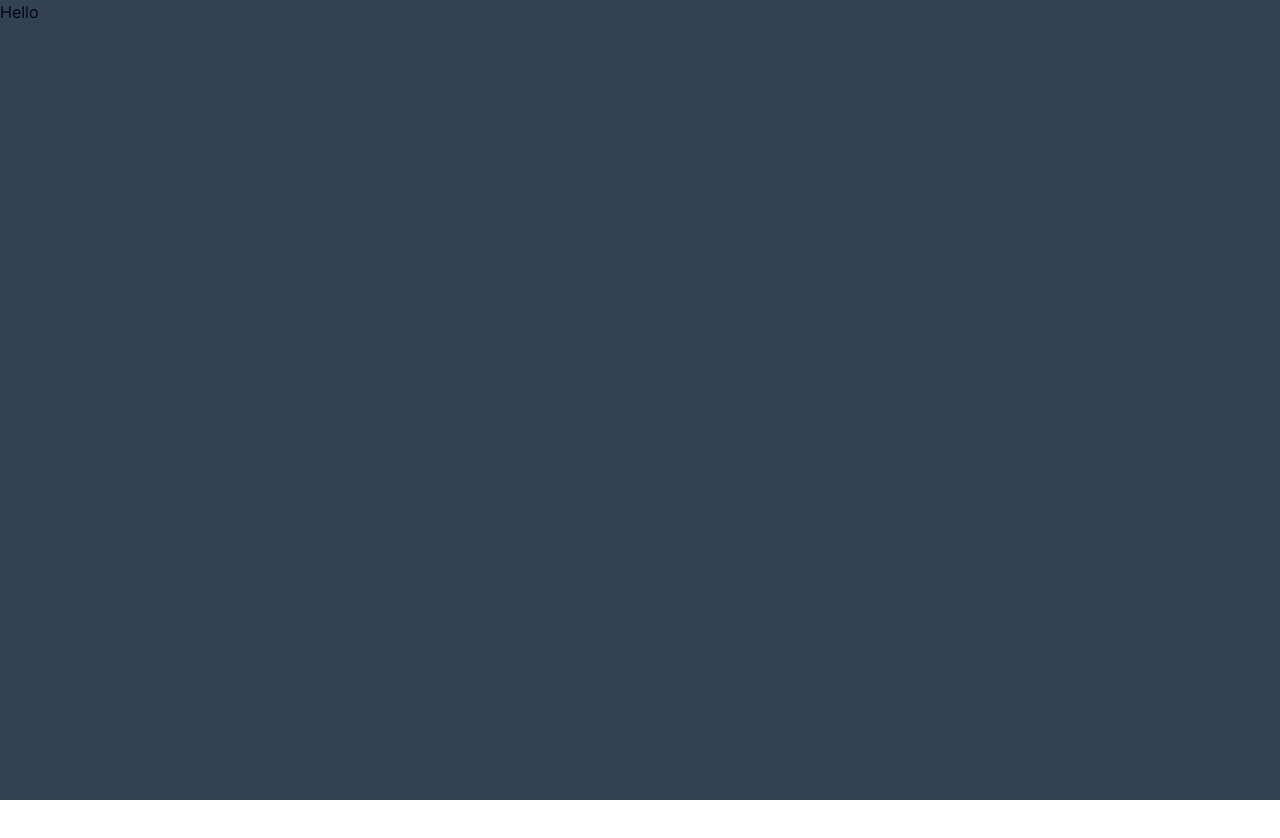
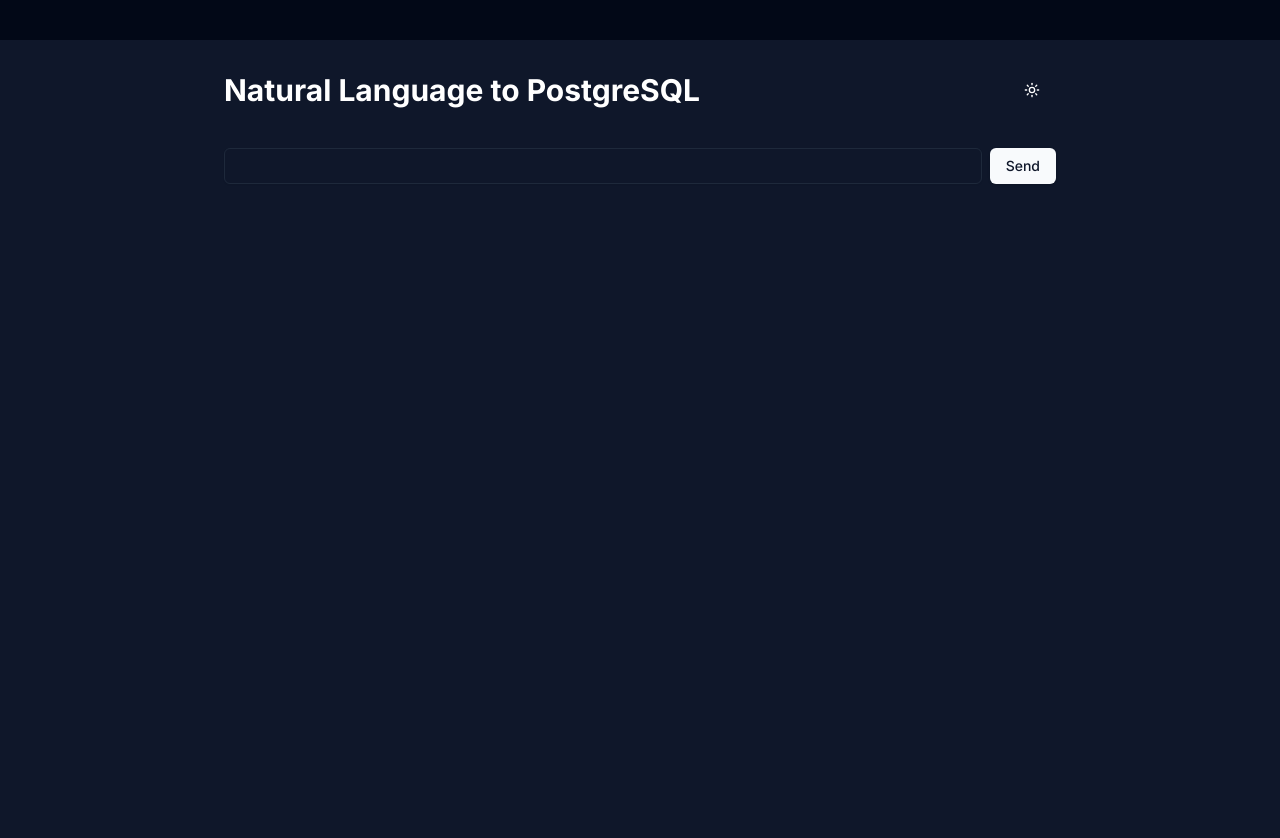
Before and after one commit to coreymunn3/verbal-ai-chat-to-sql, a Next.js app: page / in a window 1280 px wide. Before the commit the page ends 800 px from the top, so only its background shows below. Built offline with nearby package versions, Linux system fonts and the light colour scheme.

Commit message:
setup dark theme and basic input on page

```diff
--- a/app/layout.tsx
+++ b/app/layout.tsx
@@ -1,4 +1,5 @@
 import { Inter } from "next/font/google";
+import { ThemeProvider } from "@/components/providers/theme-provider";
 import "./globals.css";
 
 // If loading a variable font, you don't need to specify the font weight
@@ -11,7 +12,11 @@
 }>) {
   return (
     <html lang="en">
-      <body className={inter.className}>{children}</body>
+      <body className={inter.className}>
+        <ThemeProvider attribute="class" defaultTheme="dark">
+          {children}
+        </ThemeProvider>
+      </body>
     </html>
   );
 }
--- a/app/page.tsx
+++ b/app/page.tsx
@@ -1,5 +1,32 @@
+"use client";
+
+import DarkModeToggle from "@/components/DarkModeToggle";
+import { Button } from "@/components/ui/button";
+import { Input } from "@/components/ui/input";
 import Image from "next/image";
+import { useState } from "react";
 
 export default function Home() {
-  return <div className="bg-slate-700 h-screen">Hello</div>;
+  const [input, setInput] = useState("");
+  console.log(input);
+
+  return (
+    <div className="dark:bg-slate-900 dark:text-white h-screen">
+      <div className="max-w-4xl mx-auto">
+        <div className="p-8 mt-10">
+          <div className="flex justify-between align-middle mb-10">
+            <div className="font-bold text-3xl">
+              Natural Language to PostgreSQL
+            </div>
+            <DarkModeToggle />
+          </div>
+
+          <div className="flex space-x-2">
+            <Input value={input} onChange={(e) => setInput(e.target.value)} />
+            <Button>Send</Button>
+          </div>
+        </div>
+      </div>
+    </div>
+  );
 }
--- /dev/null
+++ b/components/DarkModeToggle.tsx
@@ -0,0 +1,28 @@
+"use client";
+import { useTheme } from "next-themes";
+import { SunIcon, MoonIcon } from "lucide-react";
+import { Button } from "./ui/button";
+
+const DarkModeToggle = () => {
+  const { theme, setTheme } = useTheme();
+
+  const setDarkTheme = () => setTheme("dark");
+  const setLightTheme = () => setTheme("light");
+
+  if (theme === "light") {
+    return (
+      <Button variant="ghost" onClick={setDarkTheme}>
+        <MoonIcon />
+      </Button>
+    );
+  }
+  if (theme === "dark") {
+    return (
+      <Button variant="ghost" onClick={setLightTheme}>
+        <SunIcon />
+      </Button>
+    );
+  }
+};
+
+export default DarkModeToggle;
--- /dev/null
+++ b/components/providers/theme-provider.tsx
@@ -0,0 +1,11 @@
+"use client";
+
+import * as React from "react";
+import { ThemeProvider as NextThemesProvider } from "next-themes";
+
+export function ThemeProvider({
+  children,
+  ...props
+}: React.ComponentProps<typeof NextThemesProvider>) {
+  return <NextThemesProvider {...props}>{children}</NextThemesProvider>;
+}
--- /dev/null
+++ b/components/ui/button.tsx
@@ -0,0 +1,57 @@
+import * as React from "react"
+import { Slot } from "@radix-ui/react-slot"
+import { cva, type VariantProps } from "class-variance-authority"
+
+import { cn } from "@/lib/utils"
+
+const buttonVariants = cva(
+  "inline-flex items-center justify-center gap-2 whitespace-nowrap rounded-md text-sm font-medium transition-colors focus-visible:outline-none focus-visible:ring-1 focus-visible:ring-ring disabled:pointer-events-none disabled:opacity-50 [&_svg]:pointer-events-none [&_svg]:size-4 [&_svg]:shrink-0",
+  {
+    variants: {
+      variant: {
+        default:
+          "bg-primary text-primary-foreground shadow hover:bg-primary/90",
+        destructive:
+          "bg-destructive text-destructive-foreground shadow-sm hover:bg-destructive/90",
+        outline:
+          "border border-input bg-background shadow-sm hover:bg-accent hover:text-accent-foreground",
+        secondary:
+          "bg-secondary text-secondary-foreground shadow-sm hover:bg-secondary/80",
+        ghost: "hover:bg-accent hover:text-accent-foreground",
+        link: "text-primary underline-offset-4 hover:underline",
+      },
+      size: {
+        default: "h-9 px-4 py-2",
+        sm: "h-8 rounded-md px-3 text-xs",
+        lg: "h-10 rounded-md px-8",
+        icon: "h-9 w-9",
+      },
+    },
+    defaultVariants: {
+      variant: "default",
+      size: "default",
+    },
+  }
+)
+
+export interface ButtonProps
+  extends React.ButtonHTMLAttributes<HTMLButtonElement>,
+    VariantProps<typeof buttonVariants> {
+  asChild?: boolean
+}
+
+const Button = React.forwardRef<HTMLButtonElement, ButtonProps>(
+  ({ className, variant, size, asChild = false, ...props }, ref) => {
+    const Comp = asChild ? Slot : "button"
+    return (
+      <Comp
+        className={cn(buttonVariants({ variant, size, className }))}
+        ref={ref}
+        {...props}
+      />
+    )
+  }
+)
+Button.displayName = "Button"
+
+export { Button, buttonVariants }
--- a/package.json
+++ b/package.json
@@ -13,6 +13,7 @@
     "@ai-sdk/openai": "^1.0.19",
     "@prisma/client": "^6.2.1",
     "@radix-ui/react-dialog": "^1.1.4",
+    "@radix-ui/react-slot": "^1.1.1",
     "@radix-ui/react-tabs": "^1.1.2",
     "@radix-ui/react-tooltip": "^1.1.6",
     "@types/ms": "^0.7.34",
@@ -24,6 +25,7 @@
     "lucide-react": "^0.471.1",
     "ms": "^2.1.3",
     "next": "15.1.4",
+    "next-themes": "^0.4.4",
     "prisma": "^6.2.1",
     "react": "^19.0.0",
     "react-dom": "^19.0.0",
```
Also changed, not shown: components/ui/input.tsx (+6 -6 lines), 1 other file (tests, documents, lock files or other folders).
